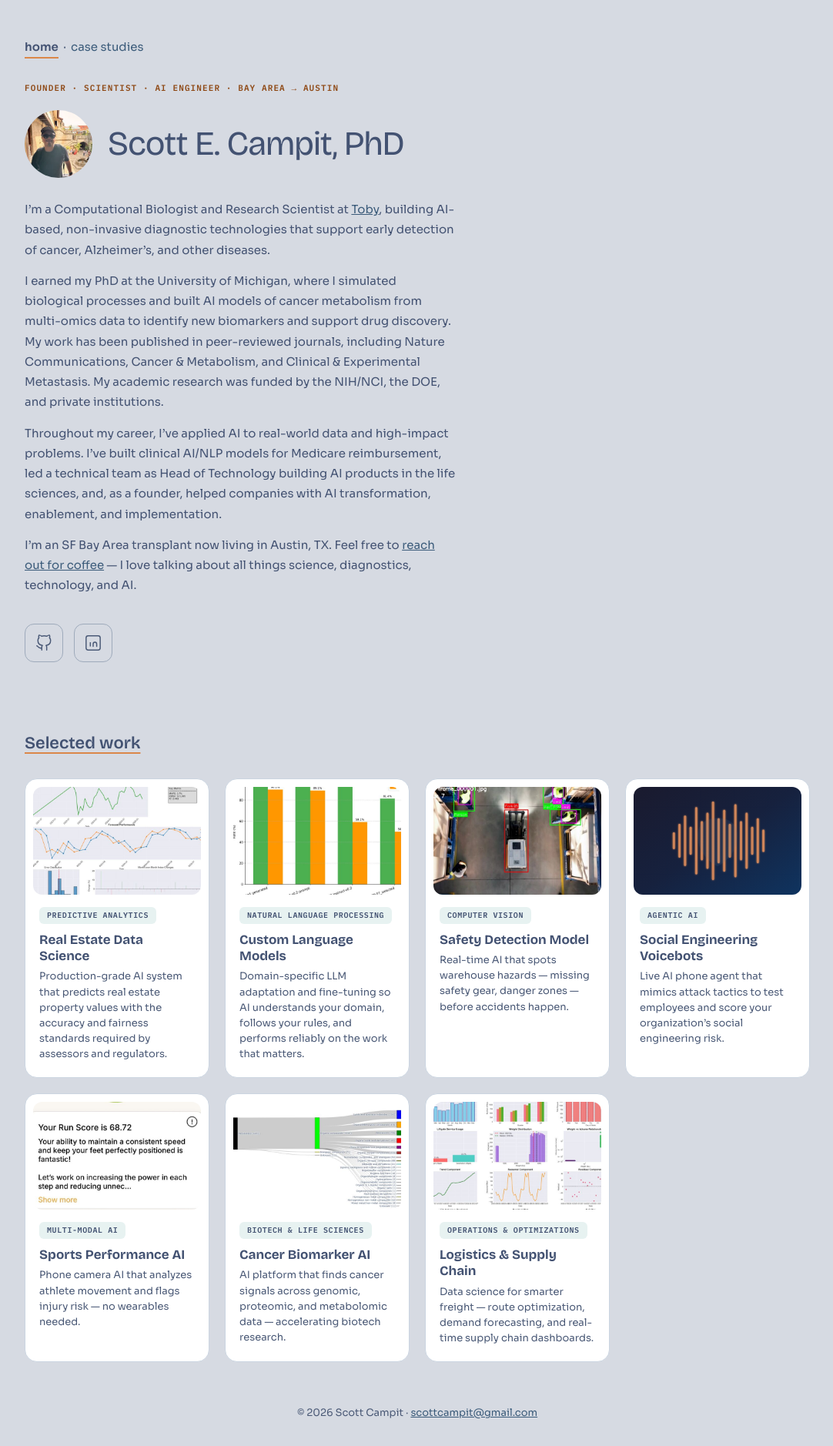
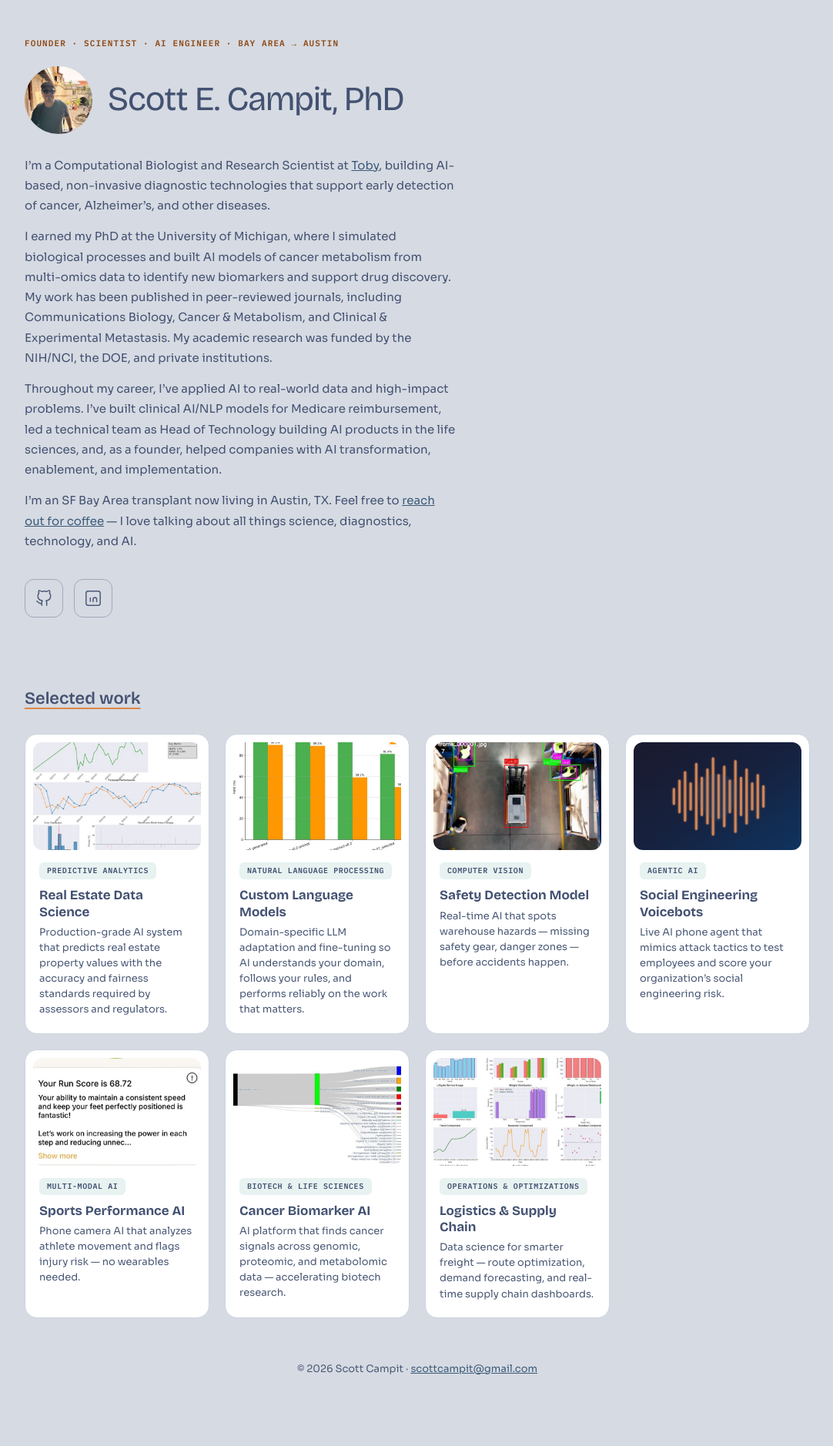
Before and after one commit to ScottCampit/ScottCampit.github.io, a Jekyll site: the page built from index.html, in a window 1280 px wide. Shown: the whole page at 77% size, without its empty margins (98-1180 px from the left). Built offline with Jekyll 4.4.1, drawn with Linux system fonts in a browser that asks for light colours; after the commit the page ends 1820 px from its top, so only the background shows below that.

Commit message:
Make the site a single page; update name and journal citation
- Remove the top nav; selected work lives as cards on the home page
- /case-studies/ now redirects to /#work (noindex, out of sitemap)
- Site/author name is "Scott E. Campit, PhD"; refresh SEO description
- Cite Communications Biology (not Nature Communications)

Co-Authored-By: Claude Opus 5.5 (1M context) <noreply@anthropic.com>

```diff
--- a/_config.yml
+++ b/_config.yml
@@ -1,18 +1,18 @@
-title: Scott Campit
+title: Scott E. Campit, PhD
 tagline: Research Scientist at Toby · Founder · AI Engineer
 description: >-
-  Scott Campit builds AI that turns biological and clinical data into clear decisions
-  that improve health outcomes. Research Scientist at Toby, former founder of Torchstack,
-  based in Austin, TX.
+  Scott E. Campit, PhD, is a computational biologist and Research Scientist at Toby,
+  building AI-based non-invasive diagnostics for early detection of cancer, Alzheimer's,
+  and other diseases. Based in Austin, TX.
 url: https://scottcampit.com
 lang: en_US
 email: scottcampit@gmail.com
 
 author:
-  name: Scott Campit
+  name: Scott E. Campit, PhD
   url: https://scottcampit.com
 social:
-  name: Scott Campit
+  name: Scott E. Campit, PhD
   links:
     - https://github.com/ScottCampit
     - https://www.linkedin.com/in/scottcampit/
--- a/_includes/nav.html
+++ /dev/null
@@ -1,3 +0,0 @@
-<nav aria-label="Primary">
-  <a href="{{ '/' | relative_url }}"{% if include.active == "home" %} class="active" aria-current="page"{% endif %}>home</a><span class="separator" aria-hidden="true">&middot;</span><a href="{{ '/case-studies/' | relative_url }}"{% if include.active == "case-studies" %} class="active" aria-current="page"{% elsif include.active == "case-study" %} class="active"{% endif %}>case studies</a>
-</nav>
--- a/_layouts/case-study.html
+++ b/_layouts/case-study.html
@@ -8,7 +8,6 @@ layout: default
 
 <div class="cs-page-wrapper cs-detail">
   <a class="cs-brand" href="{{ '/' | relative_url }}">Scott Campit</a>
-  {% include nav.html active="case-study" %}
 
   <article class="cs-article">
     <header class="cs-hero">
@@ -61,6 +60,6 @@ layout: default
 
   <nav class="cs-pager" aria-label="More case studies">
     {% if prev %}<a class="cs-pager-prev" href="{{ prev.url | relative_url }}" rel="prev"><span>Previous</span>{{ prev.title | escape }}</a>{% else %}<span></span>{% endif %}
-    {% if next %}<a class="cs-pager-next" href="{{ next.url | relative_url }}" rel="next"><span>Next</span>{{ next.title | escape }}</a>{% else %}<a class="cs-pager-next" href="{{ '/case-studies/' | relative_url }}"><span>Back to</span>All case studies</a>{% endif %}
+    {% if next %}<a class="cs-pager-next" href="{{ next.url | relative_url }}" rel="next"><span>Next</span>{{ next.title | escape }}</a>{% else %}<a class="cs-pager-next" href="{{ '/' | relative_url }}#work"><span>Back to</span>Selected work</a>{% endif %}
   </nav>
 </div>
--- a/assets/css/main.css
+++ b/assets/css/main.css
@@ -69,31 +69,6 @@ main { flex: 1; width: 100%; }
   flex: 1;
   max-width: 560px;
 }
-
-/* Nav */
-nav[aria-label="Primary"] {
-  margin-bottom: 32px;
-}
-nav[aria-label="Primary"] a {
-  font-family: var(--body-font);
-  font-size: 15px;
-  color: var(--link);
-  text-decoration: none;
-  font-weight: 400;
-}
-nav[aria-label="Primary"] a:hover { text-decoration: underline; }
-nav .separator {
-  margin: 0 6px;
-  color: var(--text-light);
-}
-nav[aria-label="Primary"] a.active {
-  color: var(--text);
-  font-weight: 600;
-  padding-bottom: 4px;
-  border-bottom: 2px solid var(--accent);
-}
-nav[aria-label="Primary"] a[aria-current="page"] { cursor: default; }
-nav[aria-label="Primary"] a[aria-current="page"]:hover { text-decoration: none; }
 
 /* Labels */
 .labels {
@@ -251,22 +226,6 @@ footer a { color: var(--link); }
   text-decoration: none;
   margin-bottom: 32px;
   letter-spacing: -0.01em;
-}
-.cs-brand + nav { display: block; }
-
-.cs-title {
-  font-family: var(--heading-font);
-  font-size: 36px;
-  font-weight: 400;
-  letter-spacing: -0.02em;
-  line-height: 1.1;
-  margin-bottom: 12px;
-}
-.cs-intro {
-  font-size: 15px;
-  color: var(--text-light);
-  margin-bottom: 36px;
-  line-height: 1.6;
 }
 
 .cs-grid {
--- a/index.html
+++ b/index.html
@@ -41,7 +42,6 @@ twitter:
 
 <div class="home-layout">
   <div class="home-left">
-    {% include nav.html active="home" %}
     <p class="labels">Founder &middot; Scientist &middot; AI Engineer &middot; Bay Area &rarr; Austin</p>
     <div class="hero-header">
       <img src="{{ '/images/profile.webp' | relative_url }}" alt="Portrait of Scott Campit" class="profile-photo" width="88" height="88">
@@ -49,7 +49,7 @@ twitter:
     </div>
     <div class="bio">
       <p>I&rsquo;m a Computational Biologist and Research Scientist at <a href="https://www.toby.health/">Toby</a>, building AI-based, non-invasive diagnostic technologies that support early detection of cancer, Alzheimer&rsquo;s, and other diseases.</p>
-      <p>I earned my PhD at the University of Michigan, where I simulated biological processes and built AI models of cancer metabolism from multi-omics data to identify new biomarkers and support drug discovery. My work has been published in peer-reviewed journals, including Nature Communications, Cancer &amp; Metabolism, and Clinical &amp; Experimental Metastasis. My academic research was funded by the NIH/NCI, the DOE, and private institutions.</p>
+      <p>I earned my PhD at the University of Michigan, where I simulated biological processes and built AI models of cancer metabolism from multi-omics data to identify new biomarkers and support drug discovery. My work has been published in peer-reviewed journals, including Communications Biology, Cancer &amp; Metabolism, and Clinical &amp; Experimental Metastasis. My academic research was funded by the NIH/NCI, the DOE, and private institutions.</p>
       <p>Throughout my career, I&rsquo;ve applied AI to real-world data and high-impact problems. I&rsquo;ve built clinical AI/NLP models for Medicare reimbursement, led a technical team as Head of Technology building AI products in the life sciences, and, as a founder, helped companies with AI transformation, enablement, and implementation.</p>
       <p>I&rsquo;m an SF Bay Area transplant now living in Austin, TX. Feel free to <a href="mailto:{{ site.email }}">reach out for coffee</a> &mdash; I love talking about all things science, diagnostics, technology, and AI.</p>
     </div>
```
Also changed, not shown: other parts of index.html (+5 -4 lines), case-studies/index.html (+16 -17 lines).
